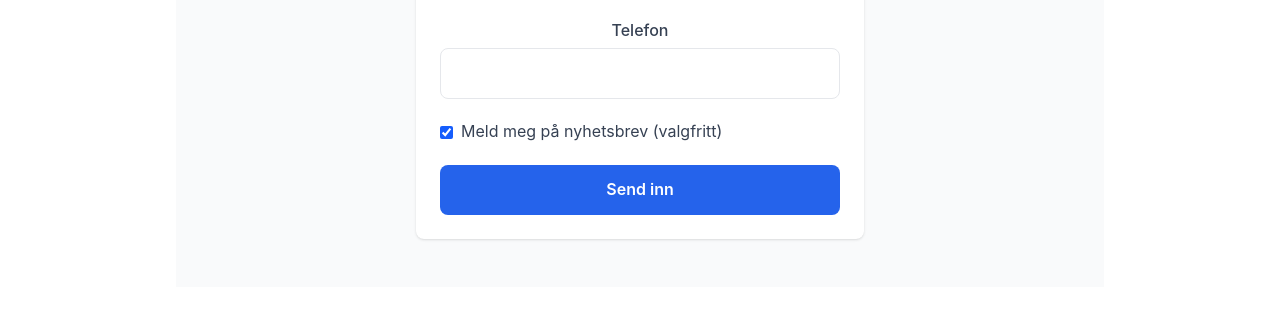
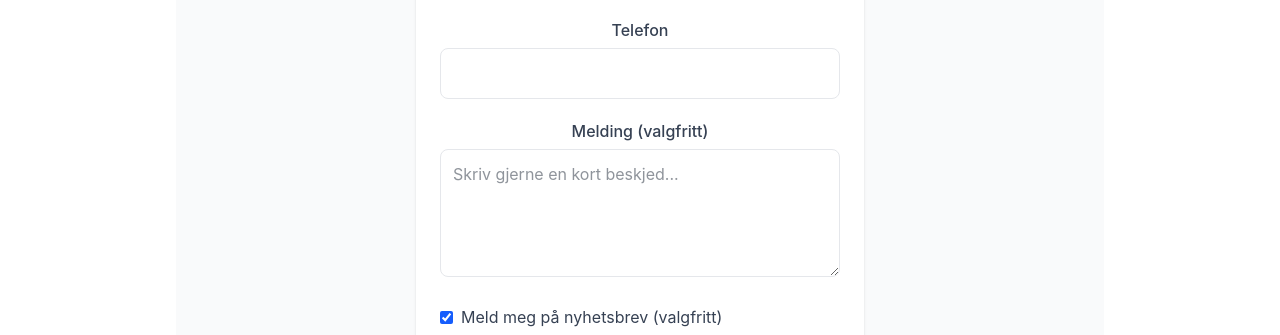
Before and after one commit to hazzler78/stromsjef, a Next.js app: page /bedrift in a window 1280 px wide. Shown: the part 2670-3005 px from the top of the page. Built offline with nearby package versions, Linux system fonts and the light colour scheme; no server answers.

Commit message:
ContactForm: add source prop per page; add optional message field; include source and message in Telegram payload; fix TS and JSX issues

```diff
--- a/src/app/api/telegram/contact/route.ts
+++ b/src/app/api/telegram/contact/route.ts
@@ -4,7 +4,7 @@ import { sendTelegramMessage } from '@/lib/telegram-bot';
 export async function POST(request: NextRequest) {
   try {
     const body = await request.json();
-    const { name, email, phone, newsletterOptIn, source } = body;
+    const { name, email, phone, newsletterOptIn, source, message } = body;
 
     if (!name || !email || !phone) {
       return NextResponse.json({ error: 'Missing required fields' }, { status: 400 });
@@ -23,7 +23,7 @@ export async function POST(request: NextRequest) {
     }
 
     // Compose message
-    const message =
+    const messageText =
       `📞 *Ny kontakthenvendelse fra nettsiden:*
 ` +
       `*Navn:* ${name}
@@ -35,10 +35,13 @@ export async function POST(request: NextRequest) {
       `*Nyhetsbrev:* ${newsletterOptIn ? 'Ja' : 'Nei'}
 ` +
       (source ? `*Kilde:* ${source}
+` : '') +
+      (message ? `*Melding:*
+${message}
 ` : '');
 
     // Send message to all chat IDs
-    const sendPromises = chatIds.map(chatId => sendTelegramMessage(chatId, message));
+    const sendPromises = chatIds.map(chatId => sendTelegramMessage(chatId, messageText));
     const results = await Promise.allSettled(sendPromises);
 
     // Check if all messages were sent successfully
--- a/src/app/bedrift/page.tsx
+++ b/src/app/bedrift/page.tsx
@@ -130,7 +130,7 @@ const BusinessPage = () => {
       <section className="bg-gray-50 py-12 -mx-4 px-4">
         <div className="container mx-auto text-center">
           <div className="max-w-2xl mx-auto">
-            <ContactForm />
+            <ContactForm source="bedrift" />
           </div>
         </div>
       </section>
--- a/src/app/fakturakalkulator/page.tsx
+++ b/src/app/fakturakalkulator/page.tsx
@@ -84,7 +84,7 @@ const FakturakalkulatorPage = () => {
             <p className="text-center text-blue-100 mb-8">
               Legg igjen navn og nummer, så ringer vi deg for en gratis og uforpliktende prat. Vi hjelper deg å spare penger – enkelt og trygt!
             </p>
-            <ContactForm />
+            <ContactForm source="fakturakalkulator" />
           </div>
         </div>
       </section>
--- a/src/app/landing/page.tsx
+++ b/src/app/landing/page.tsx
@@ -118,7 +118,7 @@ export default function LandingPage() {
         <div className="container mx-auto max-w-2xl">
           <h2 className="text-3xl font-bold text-center text-blue-800 mb-4">Få personlig hjelp – vi finner den beste strømavtalen for deg!</h2>
           <p className="text-center text-blue-900 mb-8">Legg igjen navn og nummer, så ringer vi deg for en gratis og uforpliktende prat. Vi hjelper deg å spare penger – enkelt og trygt!</p>
-          <ContactForm />
+          <ContactForm source="landing" />
         </div>
       </section>
 
--- a/src/app/page.tsx
+++ b/src/app/page.tsx
@@ -122,7 +122,7 @@ export default async function Home() {
         <div className="container mx-auto max-w-2xl">
           <h2 className="text-3xl font-bold text-center text-blue-800 mb-4">Få personlig hjelp – vi finner den beste strømavtalen for deg!</h2>
           <p className="text-center text-blue-900 mb-8">Legg igjen navn og nummer, så ringer vi deg for en gratis og uforpliktende prat. Vi hjelper deg å spare penger – enkelt og trygt!</p>
-          <ContactForm />
+          <ContactForm source="home" />
         </div>
       </section>
 
--- a/src/components/ContactForm.tsx
+++ b/src/components/ContactForm.tsx
@@ -7,20 +7,23 @@ const initialState = {
   email: '',
   phone: '',
   company: '',
+  message: '',
   newsletterOptIn: true,
 };
 
-export default function ContactForm() {
+export default function ContactForm({ source = 'unknown' }: { source?: string }) {
   const [form, setForm] = useState(initialState);
   const [loading, setLoading] = useState(false);
   const [success, setSuccess] = useState(false);
   const [error, setError] = useState('');
 
-  const handleChange = (e: React.ChangeEvent<HTMLInputElement>) => {
-    const { name, value, type, checked } = e.target;
+  const handleChange = (e: React.ChangeEvent<HTMLInputElement | HTMLTextAreaElement>) => {
+    const target = e.target as HTMLInputElement;
+    const { name } = target;
+    const nextValue = target.type === 'checkbox' ? target.checked : target.value;
     setForm(f => ({
       ...f,
-      [name]: type === 'checkbox' ? checked : value,
+      [name]: nextValue,
     }));
   };
 
@@ -32,7 +35,7 @@ export default function ContactForm() {
       const res = await fetch('/api/telegram/contact', {
         method: 'POST',
         headers: { 'Content-Type': 'application/json' },
-        body: JSON.stringify({ ...form, source: 'bedrift' }),
+        body: JSON.stringify({ ...form, source }),
       });
       const data = await res.json();
       if (res.ok && data.success) {
@@ -50,10 +53,24 @@ export default function ContactForm() {
 
   if (success) {
     return (
-      <div className="bg-green-50 border border-green-200 rounded-lg p-6 text-center">
-        <h3 className="text-xl font-bold text-green-700 mb-2">Takk for din henvendelse!</h3>
-        <p className="text-green-800">Vi tar kontakt så snart vi kan.</p>
-      </div>
+      <>
+        <div className="bg-green-50 border border-green-200 rounded-lg p-6 text-center">
+          <h3 className="text-xl font-bold text-green-700 mb-2">Takk for din henvendelse!</h3>
+          <p className="text-green-800">Vi tar kontakt så snart vi kan.</p>
+        </div>
+        <div>
+          <label htmlFor="message" className="block text-gray-700 font-medium mb-1">Melding (valgfritt)</label>
+          <textarea
+            id="message"
+            name="message"
+            value={form.message}
+            onChange={handleChange}
+            rows={4}
+            className="w-full border border-gray-300 rounded px-3 py-2 focus:outline-none focus:ring-2 focus:ring-blue-400"
+            placeholder="Skriv gjerne en kort beskjed..."
+          />
+        </div>
+      </>
     );
   }
 
@@ -108,6 +125,18 @@ export default function ContactForm() {
           className="w-full border border-gray-300 rounded px-3 py-2 focus:outline-none focus:ring-2 focus:ring-blue-400"
         />
       </div>
+      <div>
+        <label htmlFor="message" className="block text-gray-700 font-medium mb-1">Melding (valgfritt)</label>
+        <textarea
+          id="message"
+          name="message"
+          value={form.message}
+          onChange={handleChange}
+          rows={4}
+          className="w-full border border-gray-300 rounded px-3 py-2 focus:outline-none focus:ring-2 focus:ring-blue-400"
+          placeholder="Skriv gjerne en kort beskjed..."
+        />
+      </div>
       <div className="flex items-center">
         <input
           type="checkbox"
```
